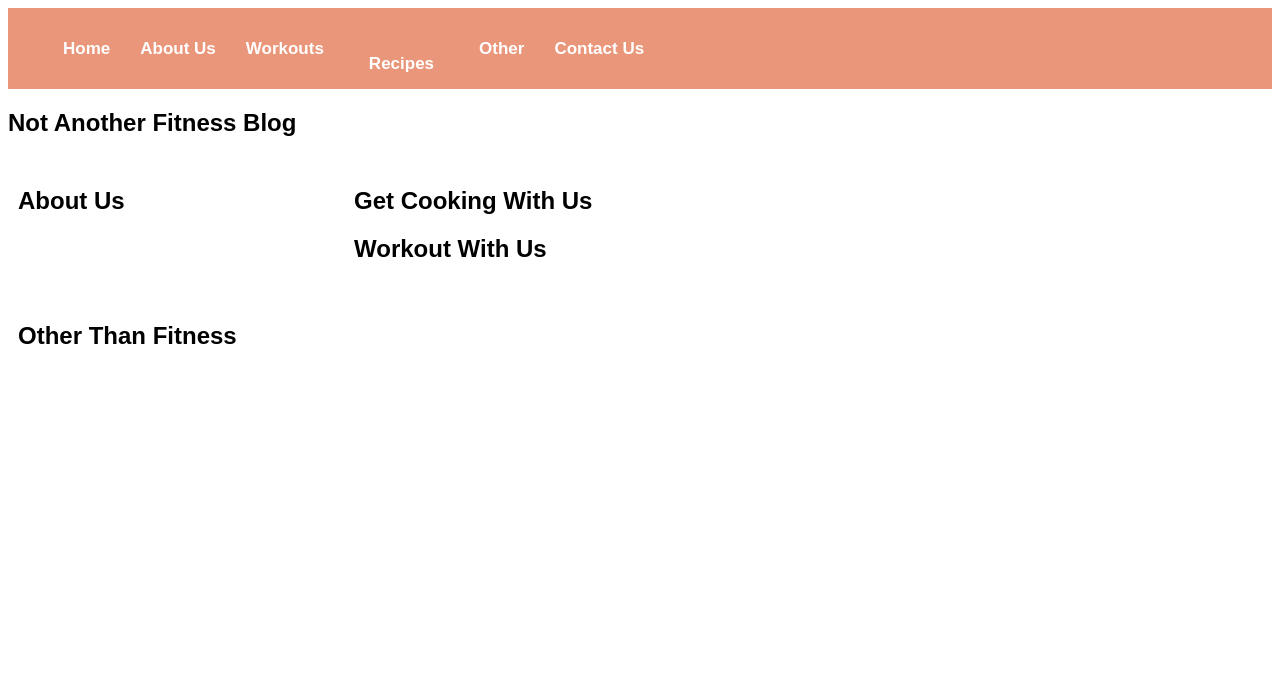
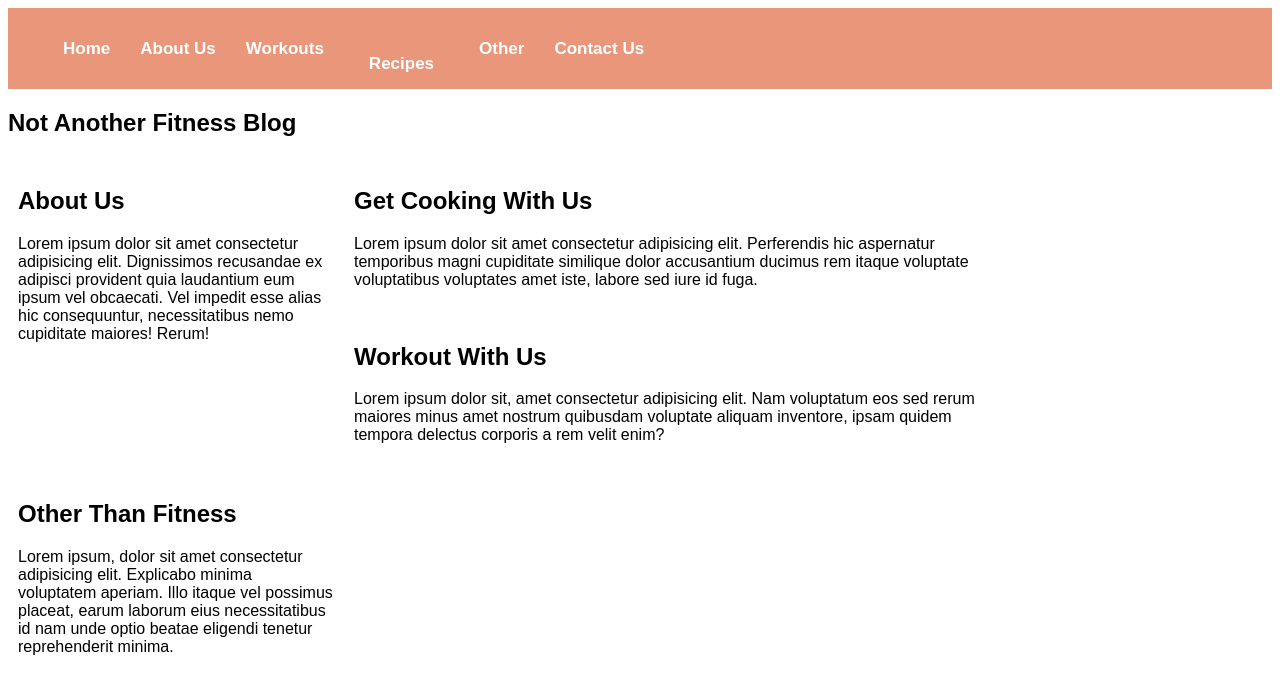
Before and after one commit to macebal1/Project-Repository, a plain HTML site: page index.html in a window 1280 px wide. Drawn offline with Linux system fonts and the light colour scheme.

Commit message:
updated index.html

```diff
--- a/index.html
+++ b/index.html
@@ -23,14 +23,19 @@
 
     <style>
       .column {
+        float: left;
         padding: 10px;
-        float: left;
       }
       .column.side {
         width: 25%;
       }
       .column.middle {
         width: 50%;
+      }
+      .row::after {
+        content: "";
+        display: table;
+        clear: both;
       }
     </style>
   </head>
@@ -85,13 +90,40 @@
     <div class="row">
       <div class="column side">
         <h2>About Us</h2>
+        <p>
+          Lorem ipsum dolor sit amet consectetur adipisicing elit. Dignissimos
+          recusandae ex adipisci provident quia laudantium eum ipsum vel
+          obcaecati. Vel impedit esse alias hic consequuntur, necessitatibus
+          nemo cupiditate maiores! Rerum!
+        </p>
       </div>
+
       <div class="column middle">
         <h2>Get Cooking With Us</h2>
+        <p>
+          Lorem ipsum dolor sit amet consectetur adipisicing elit. Perferendis
+          hic aspernatur temporibus magni cupiditate similique dolor accusantium
+          ducimus rem itaque voluptate voluptatibus voluptates amet iste, labore
+          sed iure id fuga.
+        </p>
+        <br />
         <h2>Workout With Us</h2>
+        <p>
+          Lorem ipsum dolor sit, amet consectetur adipisicing elit. Nam
+          voluptatum eos sed rerum maiores minus amet nostrum quibusdam
+          voluptate aliquam inventore, ipsam quidem tempora delectus corporis a
+          rem velit enim?
+        </p>
       </div>
+
       <div class="column side">
         <h2>Other Than Fitness</h2>
+        <p>
+          Lorem ipsum, dolor sit amet consectetur adipisicing elit. Explicabo
+          minima voluptatem aperiam. Illo itaque vel possimus placeat, earum
+          laborum eius necessitatibus id nam unde optio beatae eligendi tenetur
+          reprehenderit minima.
+        </p>
       </div>
     </div>
   </body>
```
